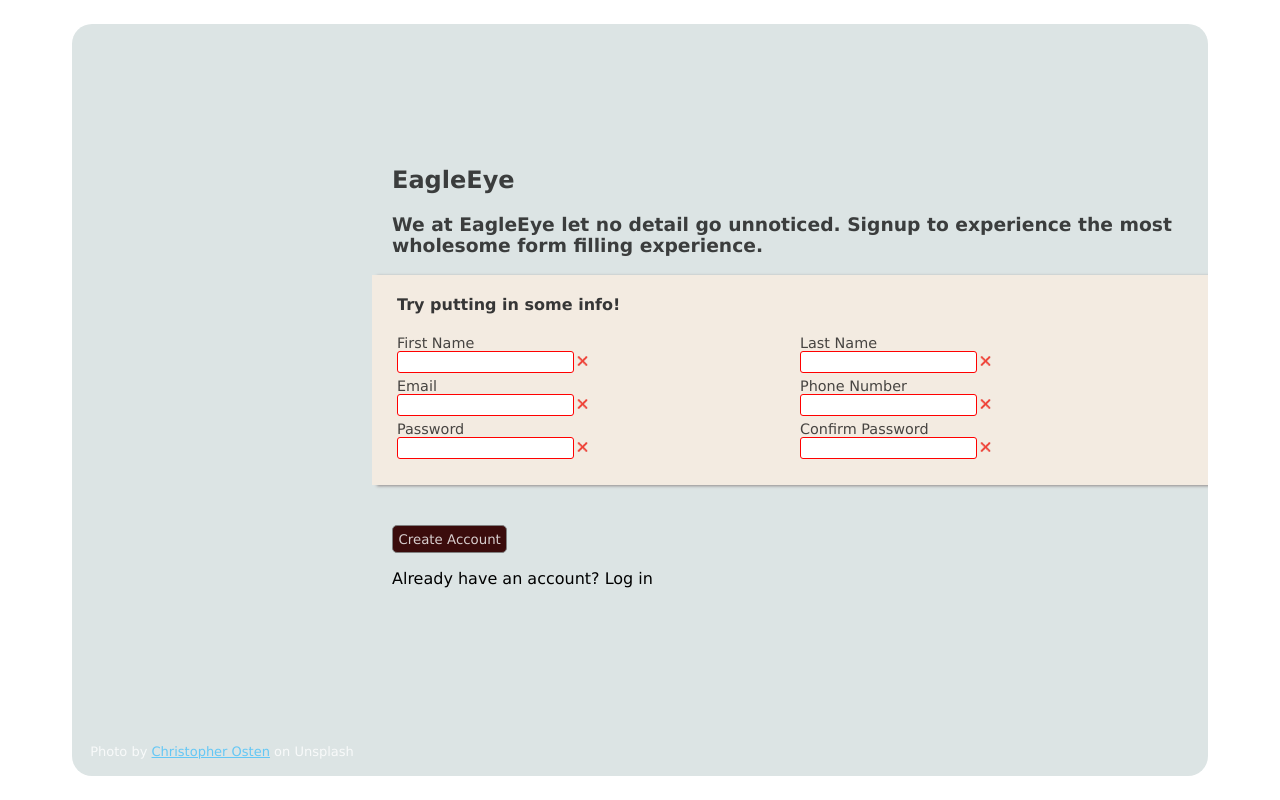
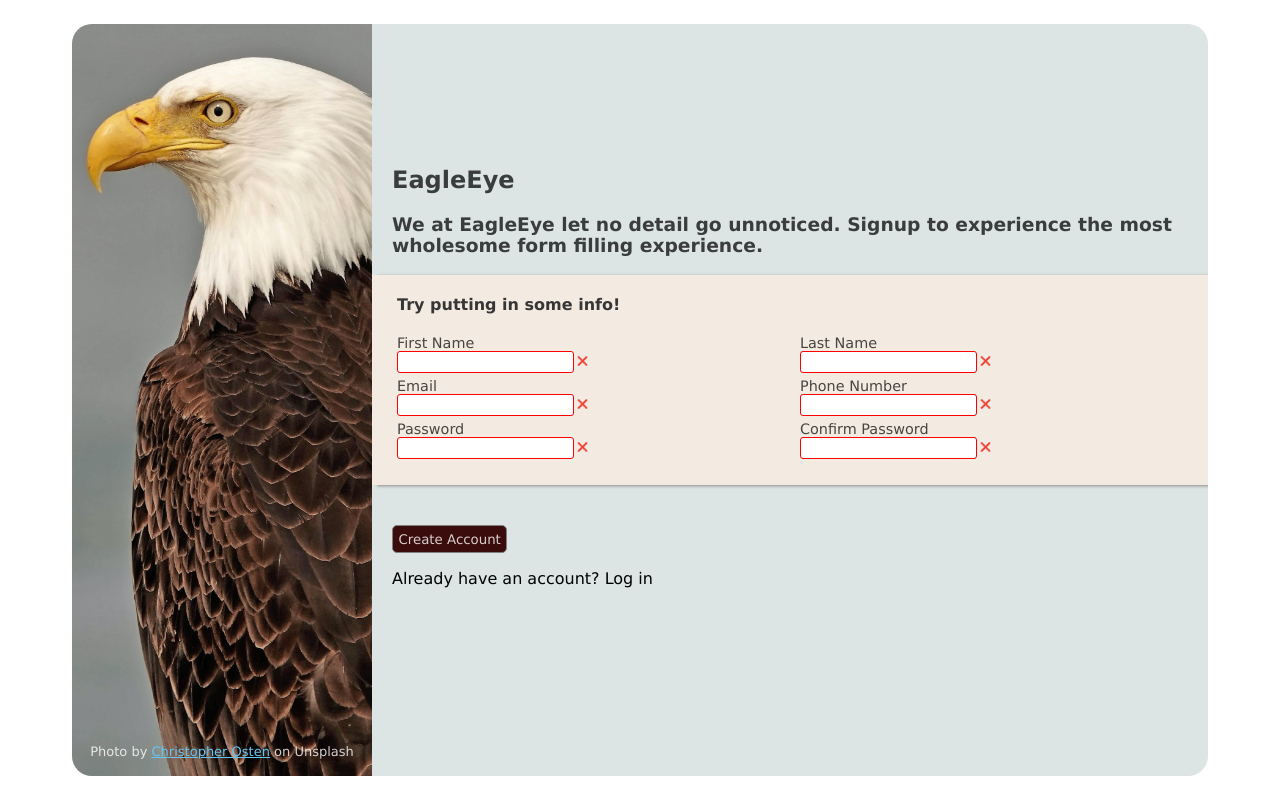
Before and after one commit to Pratyush-M/Sign-Up-Form, a website: page src/index.html in a window 1280 px wide. Drawn offline with nearby package versions, Linux system fonts and the light colour scheme; files that its build step writes are made by us from their sources; the site is published under a folder, as on GitHub Pages, so addresses that start at the root find nothing.

Commit message:
final fix url

```diff
--- a/src/sass/style.scss
+++ b/src/sass/style.scss
@@ -26,7 +26,7 @@ $fontSize: 0.9rem;
     position: relative;
     width: 300px;
     height: 94vh;
-    background: url('/public/assets/background3.jpg');
+    background: url('../assets/background3.jpg');
     background-size:cover;
     grid-row: span 3;
     align-self: stretch;
```
Also changed, not shown: public/css/style.css.
